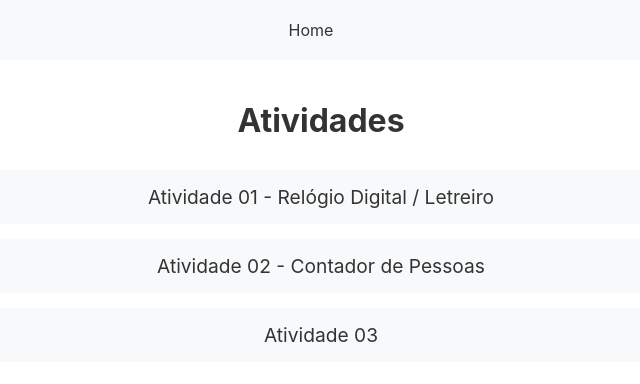
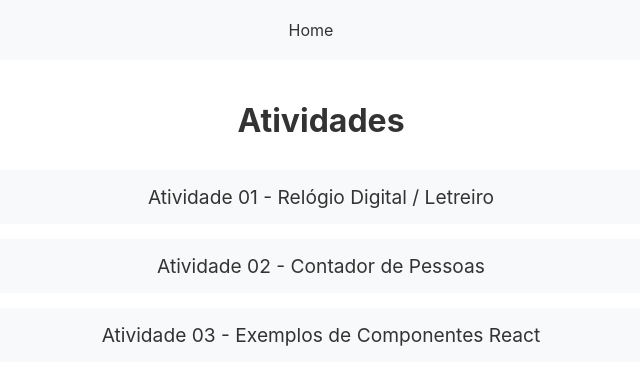
Before and after one commit to felipeshicasho/Atividades-de-React---P2, a React (Create React App) app: page / in a window 1280 px wide. Shown: the top 384 px of the page, without its empty margins (319-959 px from the left). Built offline with nearby package versions, Linux system fonts and the light colour scheme.

Commit message:
Title changed

```diff
--- a/src/pages/Atividade03.js
+++ b/src/pages/Atividade03.js
@@ -1,6 +1,6 @@
 import Gallery, { Profile, Avatar, PeopleList, ChemistsList, PackingList, Item, FragmentExample } from '../components/Gallery';
 
-export default function Atividade03() {
+export default function Aula10() {
   return (
     <div style={{ padding: 24 }}>
       <h1>Atividade 03 - Exemplos de Componentes React</h1>
--- a/src/pages/Home.js
+++ b/src/pages/Home.js
@@ -57,7 +57,7 @@
                             fontSize: '1.2rem',
                             transition: 'background-color 0.3s'
                         }}>
-                            Atividade 03
+                            Atividade 03 - Exemplos de Componentes React
                         </Link>
                     </li>
                 </ul>
```
